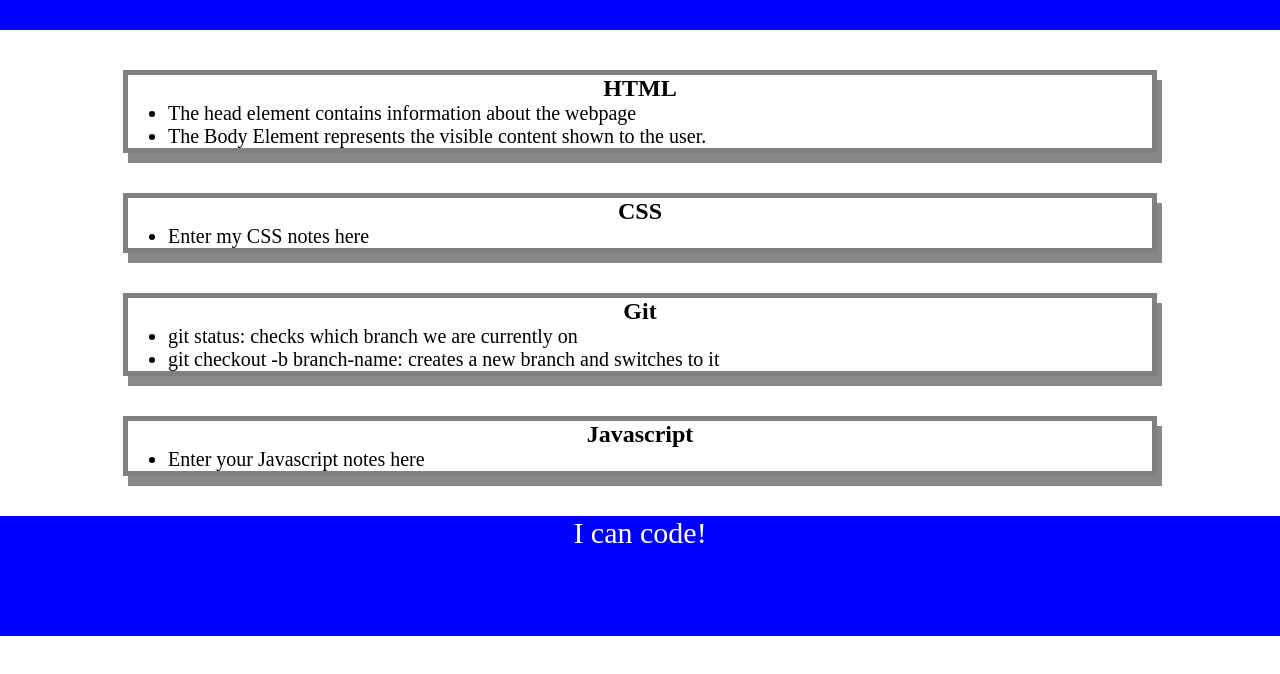
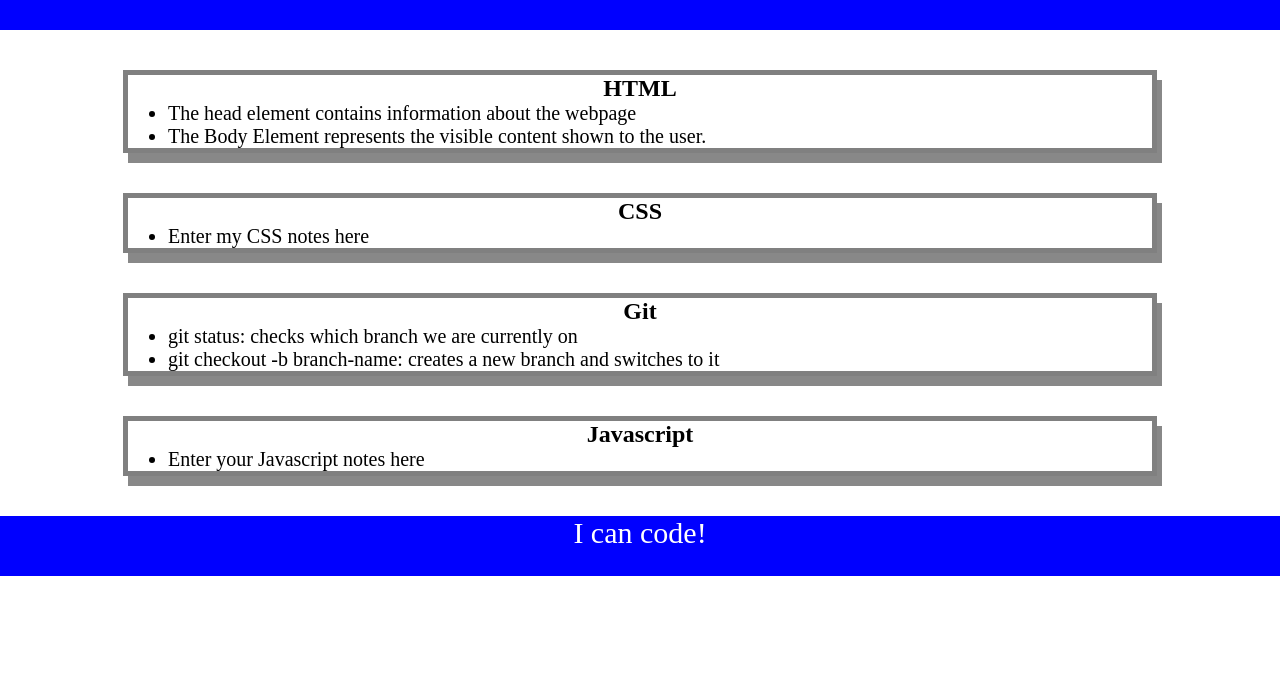
Before and after one commit to theAshRose/prework-study-guide, a plain HTML site: page index.html in a window 1280 px wide. Shown: the part 90-764 px from the top of the page. Drawn offline with Linux system fonts and the light colour scheme.

Commit message:
made project match example outside of instruction

```diff
--- a/assets/style.css
+++ b/assets/style.css
@@ -6,6 +6,12 @@ header,
 footer{
     width:100%;
     height: 120px;
+    background-color: blue;
+    color: white;
+}
+footer{
+    width:100%;
+    height: 60px;
     background-color: blue;
     color: white;
 }
```
